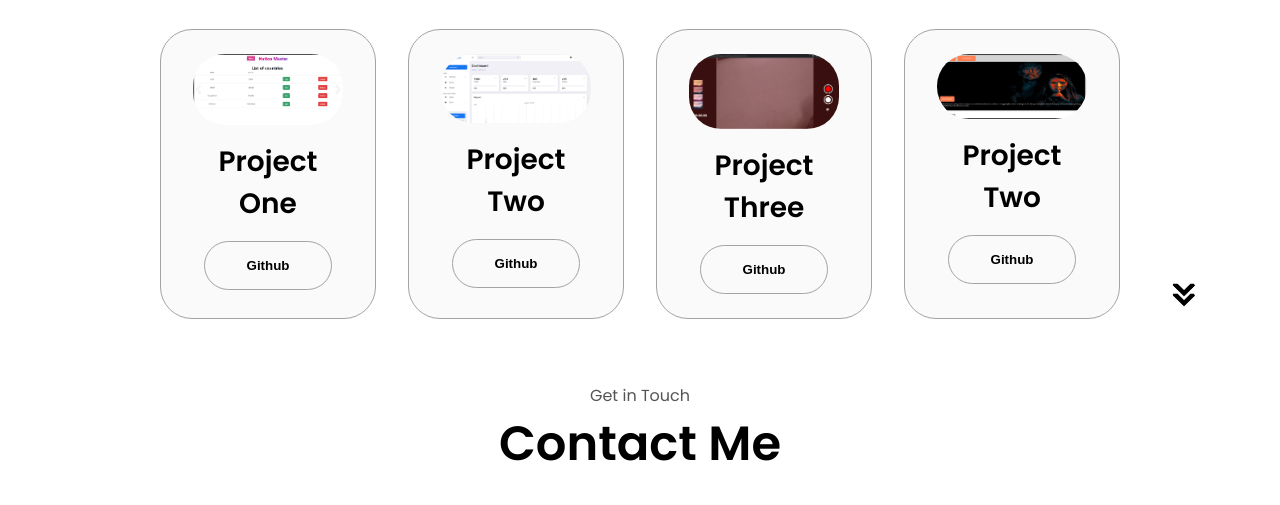
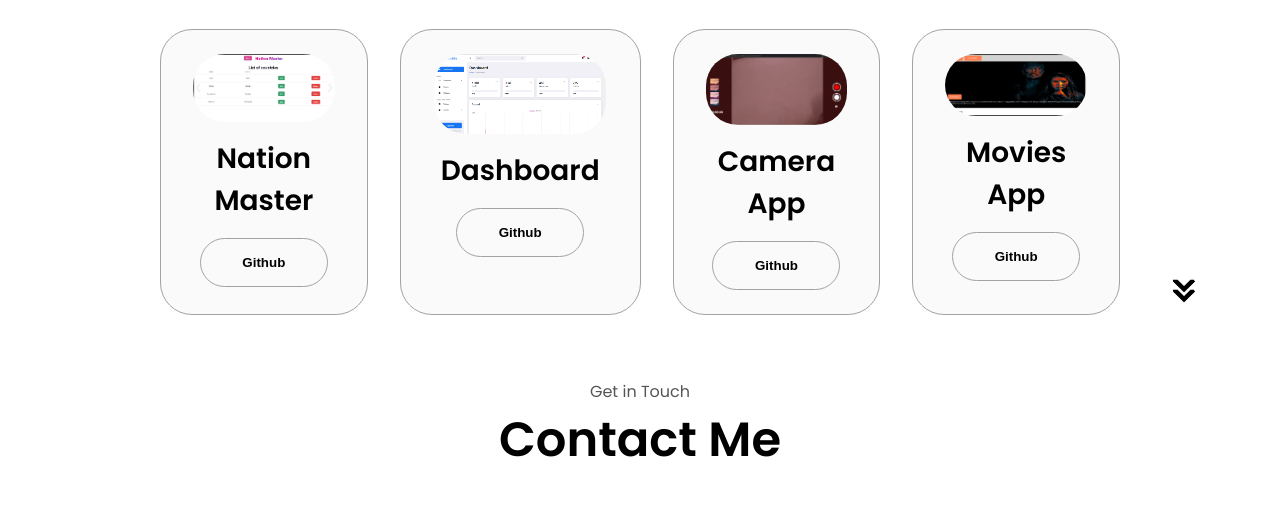
Before and after one commit to Rishahum/Portfolio, a plain HTML site: page index.html in a window 1280 px wide. Shown: the part 2564-3069 px from the top of the page. Drawn offline with Linux system fonts and the light colour scheme.

Commit message:
Update index.html

```diff
--- a/index.html
+++ b/index.html
@@ -288,7 +288,7 @@
                 class="project-img"
               />
             </div>
-            <h2 class="experience-sub-title project-title">Project One</h2>
+            <h2 class="experience-sub-title project-title">Nation Master</h2>
             <div class="btn-container">
               <button
                 class="btn btn-color-2 project-btn"
@@ -306,7 +306,7 @@
                 class="project-img"
               />
             </div>
-            <h2 class="experience-sub-title project-title">Project Two</h2>
+            <h2 class="experience-sub-title project-title">Dashboard</h2>
             <div class="btn-container">
               <button
                 class="btn btn-color-2 project-btn"
@@ -324,7 +324,7 @@
                 class="project-img"
               />
             </div>
-            <h2 class="experience-sub-title project-title">Project Three</h2>
+            <h2 class="experience-sub-title project-title">Camera App</h2>
             <div class="btn-container">
               <button
                 class="btn btn-color-2 project-btn"
@@ -344,7 +344,7 @@
               class="project-img"
             />
           </div>
-          <h2 class="experience-sub-title project-title">Project Two</h2>
+          <h2 class="experience-sub-title project-title">Movies App</h2>
           <div class="btn-container">
             <button
               class="btn btn-color-2 project-btn"
```
